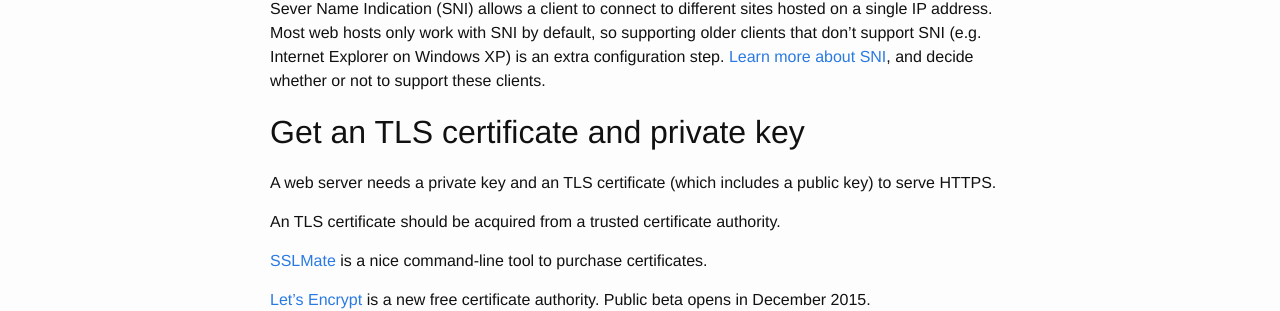
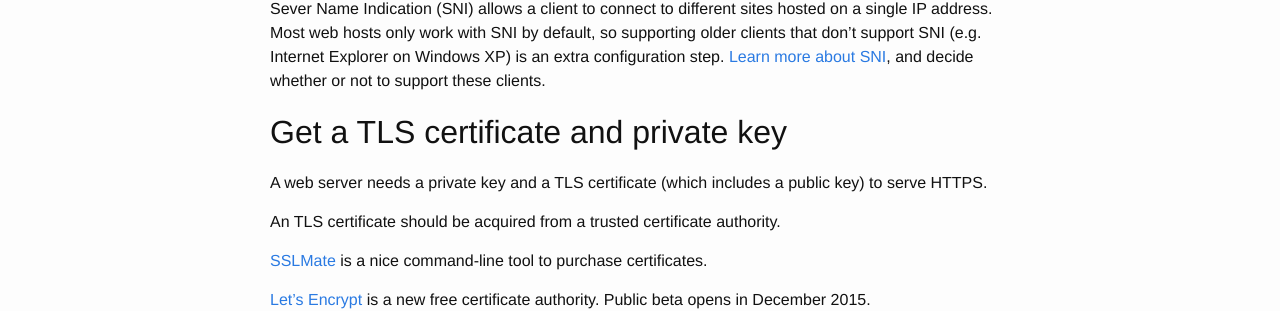
Before and after one commit to ericandrewlewis/say-yes-to-https, a Jekyll site: the page built from setup-https.md, in a window 1280 px wide. Shown: the part 293-604 px from the top of the page. Built offline with Jekyll 4.4.1, drawn with Linux system fonts in a browser that asks for light colours.

Commit message:
Grammar fixes

```diff
--- a/setup-https.md
+++ b/setup-https.md
@@ -11,9 +11,9 @@ To configure a website to serve HTTPS, you will need to modify the web server's
 
 Sever Name Indication (SNI) allows a client to connect to different sites hosted on a single IP address. Most web hosts only work with SNI by default, so supporting older clients that don't support SNI (e.g. Internet Explorer on Windows XP) is an extra configuration step. [Learn more about SNI](https://https.cio.gov/sni/), and decide whether or not to support these clients.
 
-## Get an TLS certificate and private key
+## Get a TLS certificate and private key
 
-A web server needs a private key and an TLS certificate (which includes a public key) to serve HTTPS.
+A web server needs a private key and a TLS certificate (which includes a public key) to serve HTTPS.
 
 An TLS certificate should be acquired from a trusted certificate authority.
 
```
